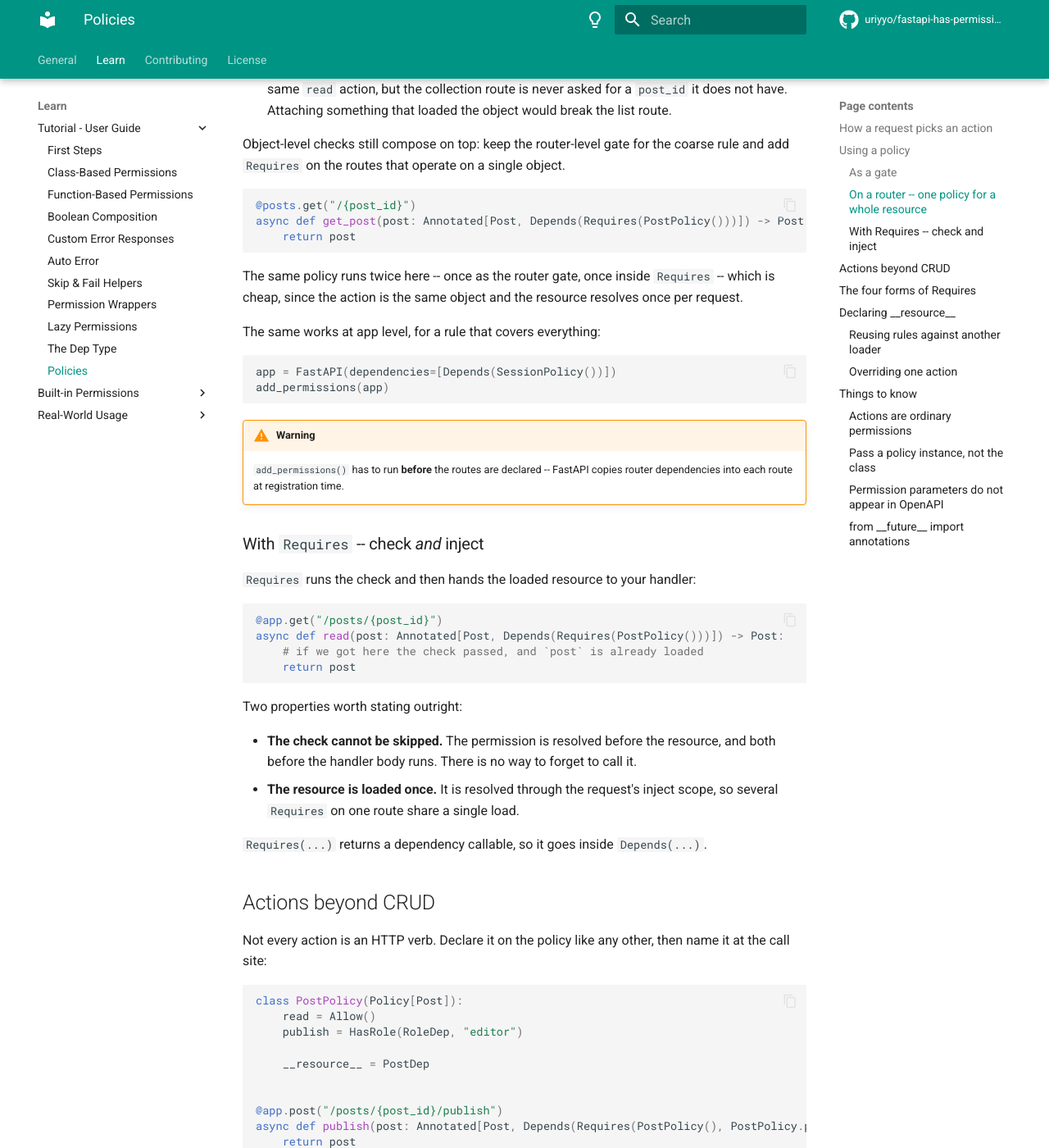
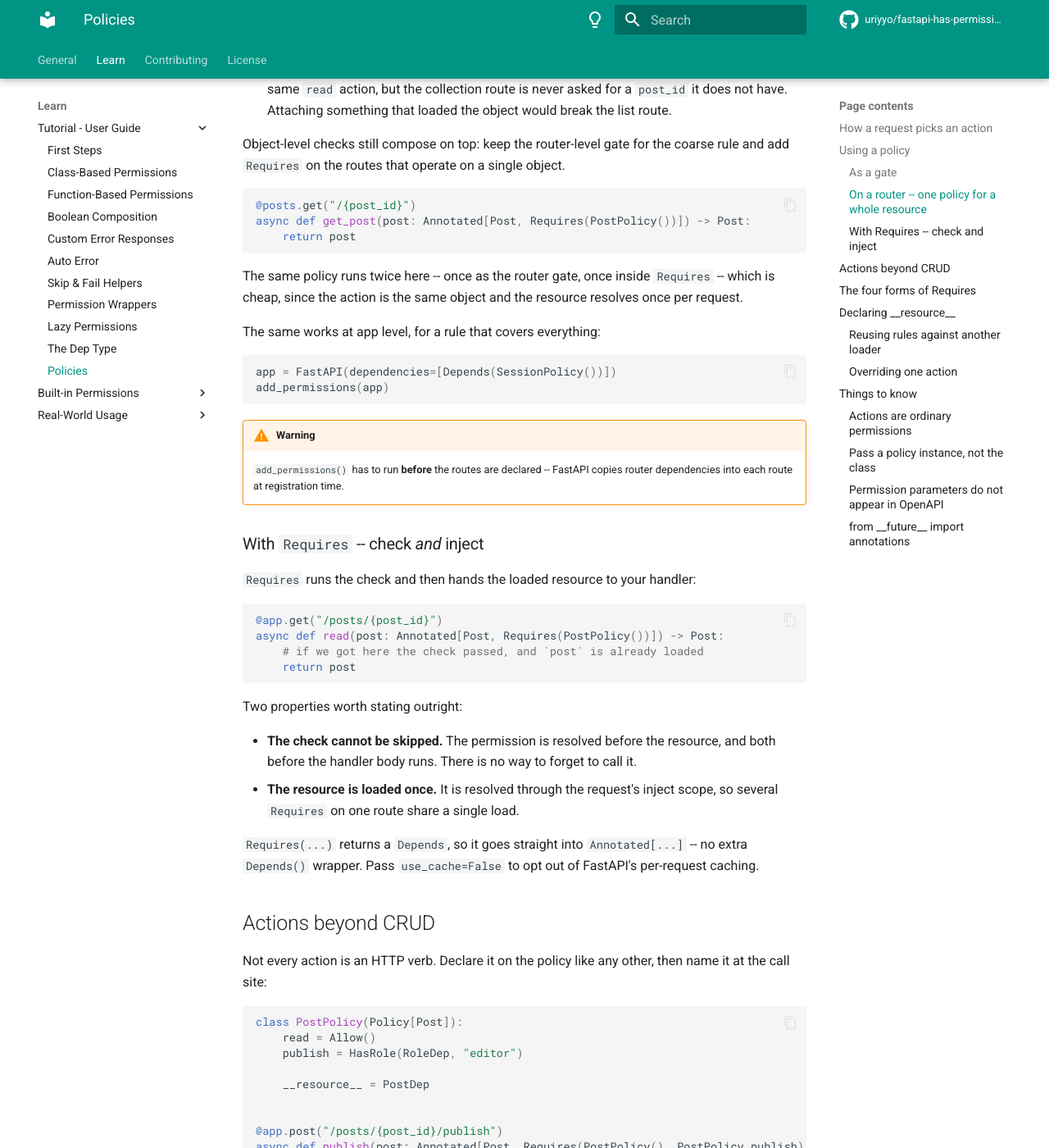
Before and after one commit to uriyyo/fastapi-has-permissions, an MkDocs documentation site: the page built from docs/learn/tutorial/policies.md, in a window 1280 px wide and 1400 px high, scrolled down 2461 px. Shown: the whole window at 82% size. Built offline with MkDocs 1.6.1 and Material for MkDocs 9.7.7, drawn with Linux system fonts in a browser that asks for light colours; comment, search, counter and statistics services are not loaded; some of the changed text lies outside the part shown.

Commit message:
Return Depends from Requires

````diff
--- a/docs/learn/tutorial/policies.md
+++ b/docs/learn/tutorial/policies.md
@@ -112,7 +112,7 @@ add `Requires` on the routes that operate on a single object.
 
 ```python
 @posts.get("/{post_id}")
-async def get_post(post: Annotated[Post, Depends(Requires(PostPolicy()))]) -> Post:
+async def get_post(post: Annotated[Post, Requires(PostPolicy())]) -> Post:
     return post
 ```
 
@@ -137,7 +137,7 @@ add_permissions(app)
 
 ```python
 @app.get("/posts/{post_id}")
-async def read(post: Annotated[Post, Depends(Requires(PostPolicy()))]) -> Post:
+async def read(post: Annotated[Post, Requires(PostPolicy())]) -> Post:
     # if we got here the check passed, and `post` is already loaded
     return post
 ```
@@ -149,7 +149,8 @@ Two properties worth stating outright:
 - **The resource is loaded once.** It is resolved through the request's inject scope, so
   several `Requires` on one route share a single load.
 
-`Requires(...)` returns a dependency callable, so it goes inside `Depends(...)`.
+`Requires(...)` returns a `Depends`, so it goes straight into `Annotated[...]` -- no extra
+`Depends()` wrapper. Pass `use_cache=False` to opt out of FastAPI's per-request caching.
 
 ## Actions beyond CRUD
 
@@ -165,7 +166,7 @@ class PostPolicy(Policy[Post]):
 
 
 @app.post("/posts/{post_id}/publish")
-async def publish(post: Annotated[Post, Depends(Requires(PostPolicy(), PostPolicy.publish))]) -> Post:
+async def publish(post: Annotated[Post, Requires(PostPolicy(), PostPolicy.publish)]) -> Post:
     return post
 ```
 
@@ -186,7 +187,7 @@ The last form needs no policy at all, so object-level checks are available to pl
 permissions too:
 
 ```python
-async def read(post: Annotated[Post, Depends(Requires(PostDep, IsAuthenticated(AuthDep)))]) -> Post: ...
+async def read(post: Annotated[Post, Requires(PostDep, IsAuthenticated(AuthDep))]) -> Post: ...
 ```
 
 ## Declaring `__resource__`
@@ -204,7 +205,7 @@ DraftPolicy = PostPolicy.bind(DepFactory[Post, get_draft])
 
 
 @app.get("/drafts/{post_id}")
-async def draft(post: Annotated[Post, Depends(Requires(DraftPolicy()))]) -> Post:
+async def draft(post: Annotated[Post, Requires(DraftPolicy())]) -> Post:
     return post
 ```
 
````
Also changed, not shown: README.md (+2 -2 lines), 2 other files.
